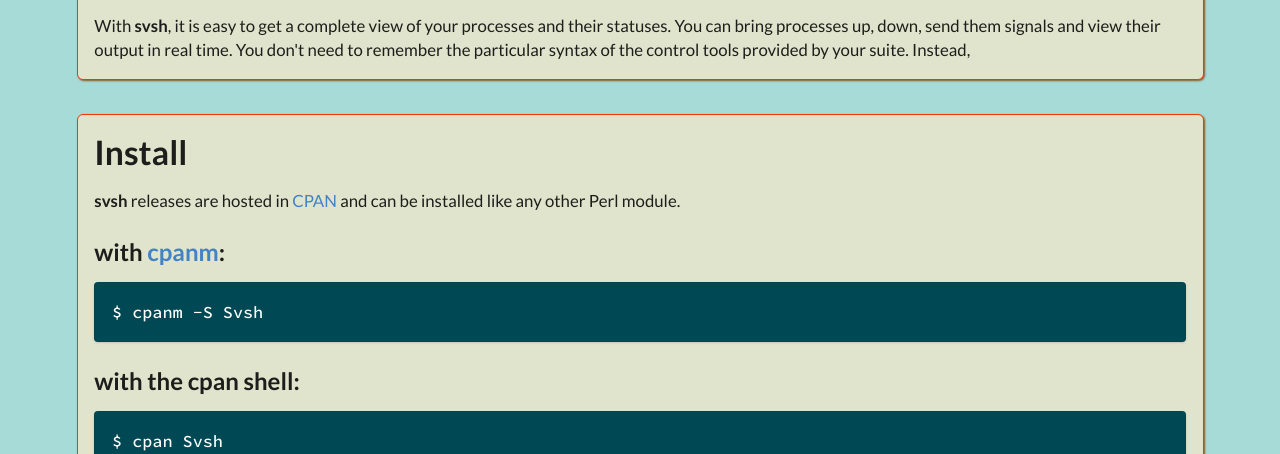
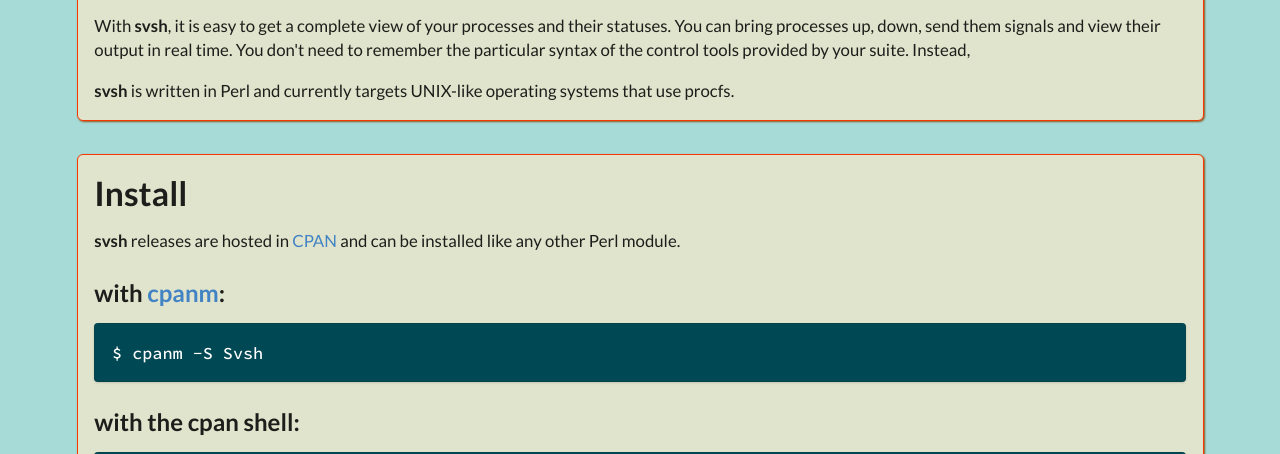
Before and after one commit to ido50/Svsh, a plain HTML site: page index.html in a window 1280 px wide. Shown: the part 646-1100 px from the top of the page. Drawn offline with Linux system fonts and the light colour scheme.

Commit message:
add note about perl and procfs

```diff
--- a/index.html
+++ b/index.html
@@ -45,6 +45,8 @@
 			<p><strong>svsh</strong> is a free software command line shell for process supervision suites of the daemontools family. Currently, it supports <a href="http://cr.yp.to/daemontools.html" rel="external">daemontools</a>, <a href="http://b0llix.net/perp/" rel="external">perp</a>, <a href="http://www.skarnet.org/software/s6/index.html" rel="external">s6</a> and <a href="http://smarden.org/runit/" rel="external">runit</a>. It provides a unified interface allowing easy inspection and manipulation of services (i.e. processes) managed by these suites.</p>
 
 			<p>With <strong>svsh</strong>, it is easy to get a complete view of your processes and their statuses. You can bring processes up, down, send them signals and view their output in real time. You don't need to remember the particular syntax of the control tools provided by your suite. Instead,</p>
+
+			<p><strong>svsh</strong> is written in Perl and currently targets UNIX-like operating systems that use procfs.</p>
 		</div>
 
 		<div id="install" class="ui container">
```
